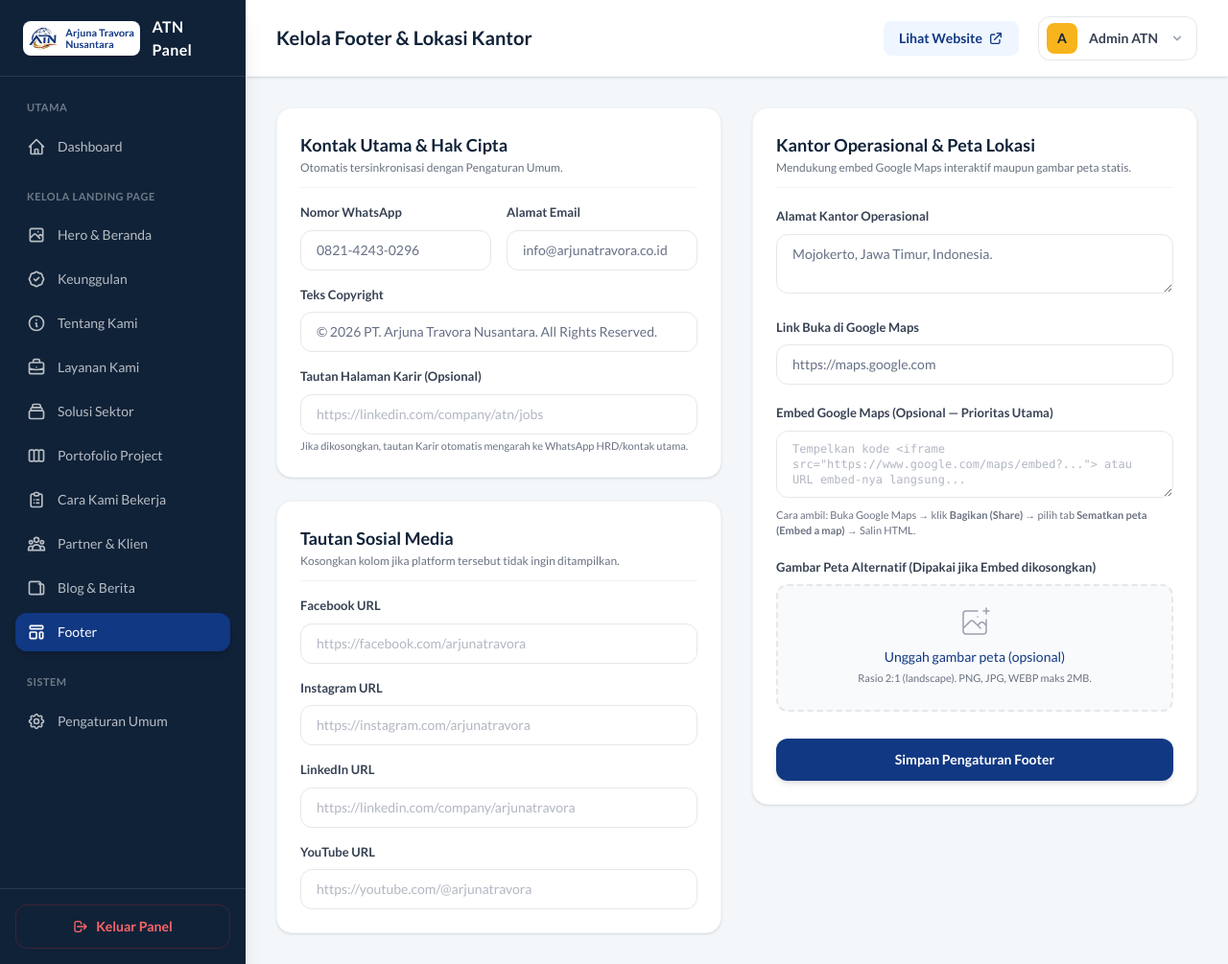
After one commit to fadlimaghfirli/ArjunaTravoraNusantara, a Laravel app: page /footer in a window 1280 px wide. The commit adds this page. Shown: the whole page at 96% size. Run offline with Laravel 12, Linux system fonts and the light colour scheme; a user stored in the database is signed in; data comes from the database, SQL or seed files in the repository; data that the repository does not hold is empty; style sheets or scripts are compiled from the project's sources; some libraries are stand-ins or nearby versions.

Commit message:
Tambah modul footer di dashboard

```diff
--- /dev/null
+++ b/app/Http/Controllers/FooterController.php
@@ -0,0 +1,94 @@
+<?php
+
+namespace App\Http\Controllers;
+
+use App\Models\Setting;
+use Illuminate\Http\Request;
+use Illuminate\Support\Facades\Storage;
+
+class FooterController extends Controller
+{
+    public function index()
+    {
+        $setting = Setting::first() ?? new Setting([
+            'phone' => '0821-4243-0296',
+            'email' => 'info@arjunatravora.co.id',
+            'address' => 'Mojokerto, Jawa Timur, Indonesia.',
+            'copyright_text' => '© 2026 PT. Arjuna Travora Nusantara. All Rights Reserved.',
+            'maps_url' => 'https://maps.google.com',
+        ]);
+
+        return view('admin.footer.index', compact('setting'));
+    }
+
+    public function update(Request $request)
+    {
+        $request->validate([
+            'phone' => 'required|string|max:30',
+            'email' => 'required|email|max:120',
+            'address' => 'required|string|max:255',
+            'copyright_text' => 'required|string|max:180',
+            'career_url' => 'nullable|url|max:255',
+            'facebook_url' => 'nullable|url|max:255',
+            'instagram_url' => 'nullable|url|max:255',
+            'linkedin_url' => 'nullable|url|max:255',
+            'youtube_url' => 'nullable|url|max:255',
+            'maps_url' => 'nullable|url|max:500',
+            'maps_embed' => 'nullable|string|max:1500',
+            'maps_image' => 'nullable|image|mimes:jpeg,png,jpg,webp|max:2048',
+        ]);
+
+        $setting = Setting::first();
+
+        if (!$setting) {
+            $setting = Setting::create([
+                'stat_projects' => '500+',
+                'stat_clients' => '40+',
+                'stat_certification' => 'ISO/IEC',
+                'phone' => $request->phone,
+                'email' => $request->email,
+                'address' => $request->address,
+            ]);
+        }
+
+        // Jika admin menempelkan full <iframe src="...">, ambil URL src-nya saja secara otomatis
+        $mapsEmbed = trim((string) $request->maps_embed);
+        if ($mapsEmbed !== '' && preg_match('/src=["\']([^"\']+)["\']/i', $mapsEmbed, $matches)) {
+            $mapsEmbed = $matches[1];
+        }
+
+        $data = [
+            'phone' => $request->phone,
+            'email' => $request->email,
+            'address' => $request->address,
+            'copyright_text' => $request->copyright_text,
+            'career_url' => $request->career_url,
+            'facebook_url' => $request->facebook_url,
+            'instagram_url' => $request->instagram_url,
+            'linkedin_url' => $request->linkedin_url,
+            'youtube_url' => $request->youtube_url,
+            'maps_url' => $request->maps_url,
+            'maps_embed' => $mapsEmbed ?: null,
+        ];
+
+        // Hapus gambar peta jika admin mencentang opsi hapus
+        if ($request->boolean('remove_maps_image') && $setting->maps_image) {
+            if (Storage::disk('public')->exists($setting->maps_image)) {
+                Storage::disk('public')->delete($setting->maps_image);
+            }
+            $data['maps_image'] = null;
+        }
+
+        // Upload gambar peta kustom baru
+        if ($request->hasFile('maps_image')) {
+            if ($setting->maps_image && Storage::disk('public')->exists($setting->maps_image)) {
+                Storage::disk('public')->delete($setting->maps_image);
+            }
+            $data['maps_image'] = $request->file('maps_image')->store('footer', 'public');
+        }
+
+        $setting->update($data);
+
+        return back()->with('success', 'Pengaturan Footer berhasil diperbarui!');
+    }
+}
--- a/app/Models/Setting.php
+++ b/app/Models/Setting.php
@@ -17,5 +17,14 @@ class Setting extends Model
         'email',
         'address',
         'workflow_image',
+        'facebook_url',
+        'instagram_url',
+        'linkedin_url',
+        'youtube_url',
+        'copyright_text',
+        'career_url',
+        'maps_url',
+        'maps_embed',
+        'maps_image',
     ];
 }
--- /dev/null
+++ b/resources/views/admin/footer/index.blade.php
@@ -0,0 +1,208 @@
+<x-app-layout>
+    <x-slot name="header">
+        <h2 class="font-bold text-xl text-[#102238] leading-tight">
+            {{ __('Kelola Footer & Lokasi Kantor') }}
+        </h2>
+    </x-slot>
+
+    @if (session('success'))
+    <div class="mb-6 bg-emerald-50 border border-emerald-200 text-emerald-700 px-4 py-3 rounded-xl relative flex items-center gap-3">
+        <svg class="w-5 h-5" fill="none" stroke="currentColor" viewBox="0 0 24 24">
+            <path stroke-linecap="round" stroke-linejoin="round" stroke-width="2" d="M5 13l4 4L19 7"></path>
+        </svg>
+        <span class="font-medium text-sm">{{ session('success') }}</span>
+    </div>
+    @endif
+
+    <form action="{{ route('footer.update') }}" method="POST" enctype="multipart/form-data" x-data="footerManager()" class="space-y-8 max-w-6xl">
+        @csrf
+        @method('PUT')
+
+        <div class="grid grid-cols-1 lg:grid-cols-2 gap-8 items-start">
+
+            <!-- KOLOM KIRI: KONTAK, SOSIAL MEDIA & COPYRIGHT -->
+            <div class="space-y-6">
+
+                <!-- Card Kontak & Legal -->
+                <div class="bg-white rounded-2xl border border-gray-100 shadow-sm p-6 space-y-4">
+                    <div class="pb-3 border-b border-gray-100">
+                        <h3 class="text-lg font-bold text-[#102238]">Kontak Utama & Hak Cipta</h3>
+                        <p class="text-xs text-gray-500 mt-0.5">Otomatis tersinkronisasi dengan Pengaturan Umum.</p>
+                    </div>
+
+                    <div class="grid grid-cols-1 sm:grid-cols-2 gap-4">
+                        <div>
+                            <label class="block text-[13px] font-bold text-gray-700 mb-2">Nomor WhatsApp</label>
+                            <input type="text" name="phone" value="{{ old('phone', $setting->phone) }}" required placeholder="0821-4243-0296"
+                                class="w-full rounded-xl border border-gray-200 px-4 py-2.5 text-sm focus:border-[#113883] focus:ring-1 focus:ring-[#113883] outline-none transition-all">
+                            @error('phone') <span class="text-xs text-red-500 mt-1 block">{{ $message }}</span> @enderror
+                        </div>
+
+                        <div>
+                            <label class="block text-[13px] font-bold text-gray-700 mb-2">Alamat Email</label>
+                            <input type="email" name="email" value="{{ old('email', $setting->email) }}" required placeholder="info@arjunatravora.co.id"
+                                class="w-full rounded-xl border border-gray-200 px-4 py-2.5 text-sm focus:border-[#113883] focus:ring-1 focus:ring-[#113883] outline-none transition-all">
+                            @error('email') <span class="text-xs text-red-500 mt-1 block">{{ $message }}</span> @enderror
+                        </div>
+                    </div>
+
+                    <div>
+                        <label class="block text-[13px] font-bold text-gray-700 mb-2">Teks Copyright</label>
+                        <input type="text" name="copyright_text" value="{{ old('copyright_text', $setting->copyright_text ?? '© 2026 PT. Arjuna Travora Nusantara. All Rights Reserved.') }}" required
+                            class="w-full rounded-xl border border-gray-200 px-4 py-2.5 text-sm focus:border-[#113883] focus:ring-1 focus:ring-[#113883] outline-none transition-all">
+                        @error('copyright_text') <span class="text-xs text-red-500 mt-1 block">{{ $message }}</span> @enderror
+                    </div>
+
+                    <div>
+                        <label class="block text-[13px] font-bold text-gray-700 mb-2">Tautan Halaman Karir (Opsional)</label>
+                        <input type="url" name="career_url" value="{{ old('career_url', $setting->career_url) }}" placeholder="https://linkedin.com/company/atn/jobs"
+                            class="w-full rounded-xl border border-gray-200 px-4 py-2.5 text-sm focus:border-[#113883] focus:ring-1 focus:ring-[#113883] outline-none transition-all">
+                        <p class="text-[11px] text-gray-500 mt-1">Jika dikosongkan, tautan Karir otomatis mengarah ke WhatsApp HRD/kontak utama.</p>
+                        @error('career_url') <span class="text-xs text-red-500 mt-1 block">{{ $message }}</span> @enderror
+                    </div>
+                </div>
+
+                <!-- Card Sosial Media -->
+                <div class="bg-white rounded-2xl border border-gray-100 shadow-sm p-6 space-y-4">
+                    <div class="pb-3 border-b border-gray-100">
+                        <h3 class="text-lg font-bold text-[#102238]">Tautan Sosial Media</h3>
+                        <p class="text-xs text-gray-500 mt-0.5">Kosongkan kolom jika platform tersebut tidak ingin ditampilkan.</p>
+                    </div>
+
+                    <div>
+                        <label class="block text-[13px] font-bold text-gray-700 mb-2">Facebook URL</label>
+                        <input type="url" name="facebook_url" value="{{ old('facebook_url', $setting->facebook_url) }}" placeholder="https://facebook.com/arjunatravora"
+                            class="w-full rounded-xl border border-gray-200 px-4 py-2.5 text-sm focus:border-[#113883] focus:ring-1 focus:ring-[#113883] outline-none transition-all">
+                        @error('facebook_url') <span class="text-xs text-red-500 mt-1 block">{{ $message }}</span> @enderror
+                    </div>
+
+                    <div>
+                        <label class="block text-[13px] font-bold text-gray-700 mb-2">Instagram URL</label>
+                        <input type="url" name="instagram_url" value="{{ old('instagram_url', $setting->instagram_url) }}" placeholder="https://instagram.com/arjunatravora"
+                            class="w-full rounded-xl border border-gray-200 px-4 py-2.5 text-sm focus:border-[#113883] focus:ring-1 focus:ring-[#113883] outline-none transition-all">
+                        @error('instagram_url') <span class="text-xs text-red-500 mt-1 block">{{ $message }}</span> @enderror
+                    </div>
+
+                    <div>
+                        <label class="block text-[13px] font-bold text-gray-700 mb-2">LinkedIn URL</label>
+                        <input type="url" name="linkedin_url" value="{{ old('linkedin_url', $setting->linkedin_url) }}" placeholder="https://linkedin.com/company/arjunatravora"
+                            class="w-full rounded-xl border border-gray-200 px-4 py-2.5 text-sm focus:border-[#113883] focus:ring-1 focus:ring-[#113883] outline-none transition-all">
+                        @error('linkedin_url') <span class="text-xs text-red-500 mt-1 block">{{ $message }}</span> @enderror
+                    </div>
+
+                    <div>
+                        <label class="block text-[13px] font-bold text-gray-700 mb-2">YouTube URL</label>
+                        <input type="url" name="youtube_url" value="{{ old('youtube_url', $setting->youtube_url) }}" placeholder="https://youtube.com/@arjunatravora"
+                            class="w-full rounded-xl border border-gray-200 px-4 py-2.5 text-sm focus:border-[#113883] focus:ring-1 focus:ring-[#113883] outline-none transition-all">
+                        @error('youtube_url') <span class="text-xs text-red-500 mt-1 block">{{ $message }}</span> @enderror
+                    </div>
+                </div>
+            </div>
+
+            <!-- KOLOM KANAN: KANTOR OPERASIONAL & GOOGLE MAPS -->
+            <div class="bg-white rounded-2xl border border-gray-100 shadow-sm p-6 space-y-5">
+                <div class="pb-3 border-b border-gray-100">
+                    <h3 class="text-lg font-bold text-[#102238]">Kantor Operasional & Peta Lokasi</h3>
+                    <p class="text-xs text-gray-500 mt-0.5">Mendukung embed Google Maps interaktif maupun gambar peta statis.</p>
+                </div>
+
+                <div>
+                    <label class="block text-[13px] font-bold text-gray-700 mb-2">Alamat Kantor Operasional</label>
+                    <textarea name="address" required rows="2" placeholder="Mojokerto, Jawa Timur, Indonesia."
+                        class="w-full rounded-xl border border-gray-200 px-4 py-2.5 text-sm focus:border-[#113883] focus:ring-1 focus:ring-[#113883] outline-none transition-all">{{ old('address', $setting->address) }}</textarea>
+                    @error('address') <span class="text-xs text-red-500 mt-1 block">{{ $message }}</span> @enderror
+                </div>
+
+                <div>
+                    <label class="block text-[13px] font-bold text-gray-700 mb-2">Link Buka di Google Maps</label>
+                    <input type="url" name="maps_url" value="{{ old('maps_url', $setting->maps_url ?? 'https://maps.google.com') }}" placeholder="https://maps.app.goo.gl/..."
+                        class="w-full rounded-xl border border-gray-200 px-4 py-2.5 text-sm focus:border-[#113883] focus:ring-1 focus:ring-[#113883] outline-none transition-all">
+                    @error('maps_url') <span class="text-xs text-red-500 mt-1 block">{{ $message }}</span> @enderror
+                </div>
+
+                <div>
+                    <label class="block text-[13px] font-bold text-gray-700 mb-2">Embed Google Maps (Opsional — Prioritas Utama)</label>
+                    <textarea name="maps_embed" rows="3" placeholder='Tempelkan kode <iframe src="https://www.google.com/maps/embed?..."> atau URL embed-nya langsung...'
+                        class="w-full rounded-xl border border-gray-200 px-4 py-2.5 text-xs font-mono focus:border-[#113883] focus:ring-1 focus:ring-[#113883] outline-none transition-all">{{ old('maps_embed', $setting->maps_embed) }}</textarea>
+                    <p class="text-[11px] text-gray-500 mt-1">Cara ambil: Buka Google Maps → klik <strong>Bagikan (Share)</strong> → pilih tab <strong>Sematkan peta (Embed a map)</strong> → Salin HTML.</p>
+                    @error('maps_embed') <span class="text-xs text-red-500 mt-1 block">{{ $message }}</span> @enderror
+                </div>
+
+                <!-- Gambar Peta Statis (Fallback jika Embed kosong) -->
+                <div>
+                    <label class="block text-[13px] font-bold text-gray-700 mb-2">Gambar Peta Alternatif (Dipakai jika Embed dikosongkan)</label>
+
+                    @if($setting->maps_image)
+                    <div class="mb-3 relative rounded-xl overflow-hidden border border-gray-200 h-36 bg-gray-100">
+                        <img src="{{ asset('storage/' . $setting->maps_image) }}" alt="Peta Saat Ini" class="w-full h-full object-cover">
+                        <span class="absolute top-2 right-2 bg-white/95 text-[10px] font-bold px-2.5 py-1 rounded shadow-sm text-gray-700">Gambar Peta Saat Ini</span>
+                    </div>
+                    <label class="inline-flex items-center gap-2 text-xs text-red-600 font-semibold mb-3 cursor-pointer">
+                        <input type="checkbox" name="remove_maps_image" value="1" class="rounded border-gray-300 text-red-600 focus:ring-red-500">
+                        Hapus gambar peta kustom ini
+                    </label>
+                    @endif
+
+                    <div class="mt-1 flex justify-center px-6 pt-5 pb-6 border-2 border-dashed rounded-xl transition-colors relative group" :class="isDragging ? 'border-[#113883] bg-blue-50' : 'border-gray-200 bg-gray-50 hover:border-[#113883]'"
+                        @dragover.prevent="isDragging = true" @dragleave.prevent="isDragging = false" @drop.prevent="handleDrop($event)">
+
+                        <label for="maps-image-upload" class="absolute inset-0 w-full h-full cursor-pointer z-20"></label>
+
+                        <div class="space-y-1 text-center pointer-events-none z-10">
+                            <svg class="mx-auto h-9 w-9 transition-colors" :class="isDragging ? 'text-[#113883]' : 'text-gray-400 group-hover:text-[#113883]'" stroke="currentColor" fill="none" viewBox="0 0 48 48">
+                                <path d="M28 8H12a4 4 0 00-4 4v20m32-12v8m0 0v8a4 4 0 01-4 4H12a4 4 0 01-4-4v-4m32-4l-3.172-3.172a4 4 0 00-5.656 0L28 28M8 32l9.172-9.172a4 4 0 015.656 0L28 28m0 0l4 4m4-24h8m-4-4v8m-12 4h.02" stroke-width="2"
+                                    stroke-linecap="round" stroke-linejoin="round" />
+                            </svg>
+                            <div class="flex text-sm text-gray-600 justify-center mt-2">
+                                <span class="font-medium text-[#113883]" x-text="fileName ? fileName : 'Unggah gambar peta (opsional)'"></span>
+                            </div>
+                            <p class="text-[11px] text-gray-500" x-show="!fileName">Rasio 2:1 (landscape). PNG, JPG, WEBP maks 2MB.</p>
+                        </div>
+
+                        <input id="maps-image-upload" name="maps_image" type="file" class="sr-only" accept="image/*" x-ref="fileInput" @change="handleFileSelect($event)">
+                    </div>
+                    @error('maps_image') <span class="text-xs text-red-500 mt-1 block">{{ $message }}</span> @enderror
+                </div>
+
+                @if($setting->maps_embed && str_starts_with($setting->maps_embed, 'https://www.google.com/maps/embed'))
+                <div>
+                    <p class="text-[12px] font-bold text-gray-500 mb-2">Pratinjau Embed Aktif:</p>
+                    <div class="w-full h-44 rounded-xl overflow-hidden border border-gray-200">
+                        <iframe src="{{ $setting->maps_embed }}" class="w-full h-full border-0" loading="lazy" referrerpolicy="no-referrer-when-downgrade"></iframe>
+                    </div>
+                </div>
+                @endif
+
+                <div class="pt-2">
+                    <button type="submit" class="w-full py-3 px-6 bg-[#113883] hover:bg-[#0c2a66] text-white text-sm font-bold rounded-xl transition-colors shadow-md cursor-pointer">
+                        Simpan Pengaturan Footer
+                    </button>
+                </div>
+            </div>
+
+        </div>
+    </form>
+
+    <script>
+        document.addEventListener('alpine:init', () => {
+            Alpine.data('footerManager', () => ({
+                isDragging: false,
+                fileName: '',
+
+                handleDrop(e) {
+                    this.isDragging = false;
+                    const files = e.dataTransfer.files;
+                    if (files.length > 0) {
+                        this.$refs.fileInput.files = files;
+                        this.fileName = files[0].name;
+                    }
+                },
+
+                handleFileSelect(e) {
+                    const files = e.target.files;
+                    this.fileName = files.length > 0 ? files[0].name : '';
+                }
+            }));
+        });
+    </script>
+</x-app-layout>
--- a/resources/views/layouts/sidebar.blade.php
+++ b/resources/views/layouts/sidebar.blade.php
@@ -106,7 +106,8 @@
             Blog & Berita
         </a>
 
-        <a href="#" class="text-white/70 hover:bg-white/5 hover:text-white flex items-center gap-3 px-3 py-2.5 rounded-xl transition-all font-medium text-sm">
+        <a href="{{ route('footer.index') }}"
+            class="{{ request()->routeIs('footer.index') ? 'bg-[#113883] text-white shadow-md' : 'text-white/70 hover:bg-white/5 hover:text-white' }} flex items-center gap-3 px-3 py-2.5 rounded-xl transition-all font-medium text-sm">
             <svg class="w-5 h-5" fill="none" stroke="currentColor" viewBox="0 0 24 24">
                 <path stroke-linecap="round" stroke-linejoin="round" stroke-width="2"
                     d="M4 5a1 1 0 011-1h14a1 1 0 011 1v2a1 1 0 01-1 1H5a1 1 0 01-1-1V5zM4 13a1 1 0 011-1h6a1 1 0 011 1v6a1 1 0 01-1 1H5a1 1 0 01-1-1v-6zM16 13a1 1 0 011-1h2a1 1 0 011 1v6a1 1 0 01-1 1h-2a1 1 0 01-1-1v-6z"></path>
--- a/routes/web.php
+++ b/routes/web.php
@@ -4,6 +4,7 @@ use App\Http\Controllers\AboutController;
 use App\Http\Controllers\AdvantageController;
 use App\Http\Controllers\BlogController;
 use App\Http\Controllers\ClientController;
+use App\Http\Controllers\FooterController;
 use App\Http\Controllers\HeroController;
 use App\Http\Controllers\PortfolioController;
 use App\Http\Controllers\ProfileController;
@@ -132,6 +133,10 @@ Route::middleware('auth')->group(function () {
     Route::get('/blogs/{blog}/edit', [BlogController::class, 'edit'])->name('blogs.edit');
     Route::put('/blogs/{blog}', [BlogController::class, 'update'])->name('blogs.update');
     Route::delete('/blogs/{blog}', [BlogController::class, 'destroy'])->name('blogs.destroy');
+
+    // Kelola Footer
+    Route::get('/footer', [FooterController::class, 'index'])->name('footer.index');
+    Route::put('/footer', [FooterController::class, 'update'])->name('footer.update');
 });
 
 // Halaman Publik Blog & Berita
```
Also changed, not shown: resources/views/welcome.blade.php (+45 -16 lines), database/migrations/2026_11_19_084736_add_footer_fields_to_settings_table.php (added).
